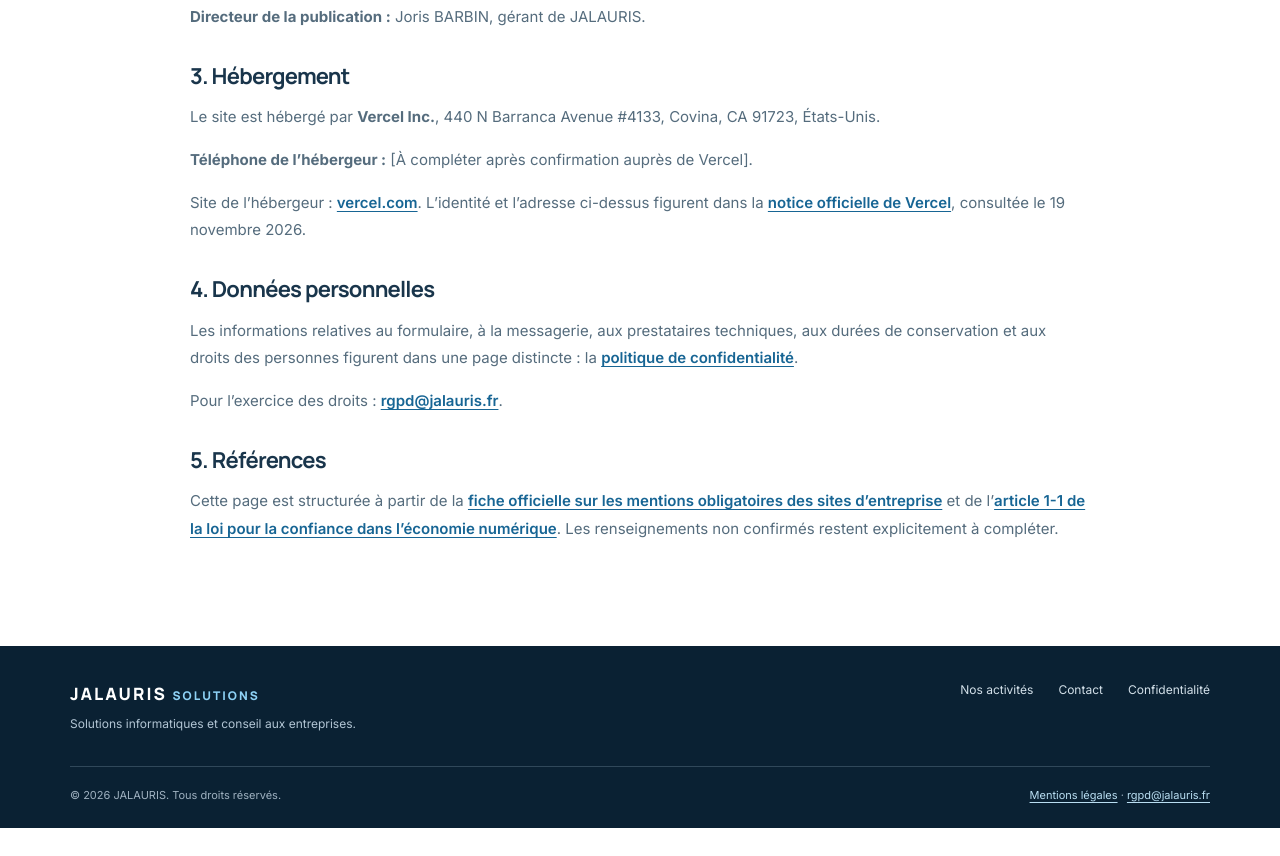
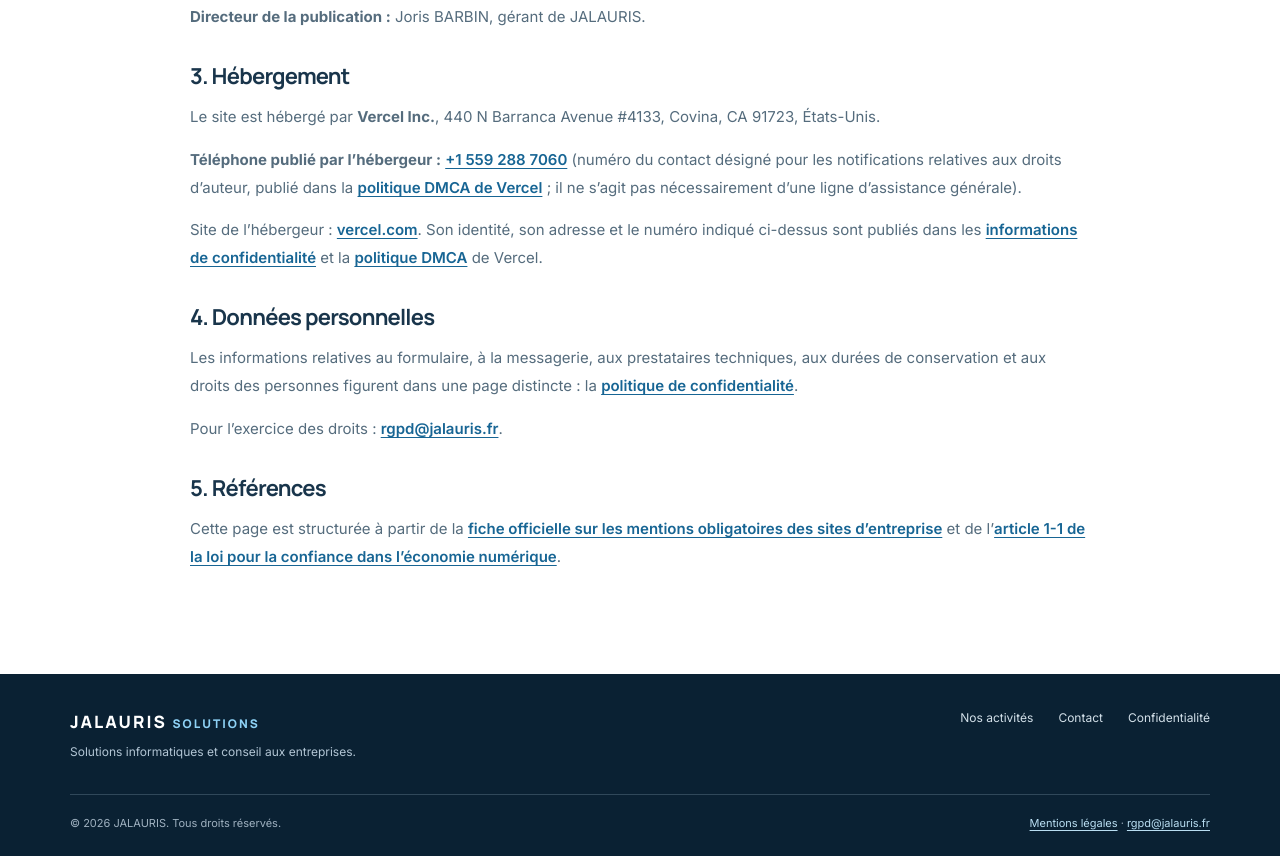
Before and after one commit to jorisbarbin/Jalauris_solutions, a plain HTML site: page mentions-legales.html in a window 1280 px wide. Shown: the part 1128-1984 px from the top of the page. Before the commit the page ends 1956 px from the top, so only its background shows below. Drawn offline with Linux system fonts and the light colour scheme.

Commit message:
Finalise les mentions légales : numéro Vercel sourcé et retrait des mentions en attente

```diff
--- a/mentions-legales.html
+++ b/mentions-legales.html
@@ -55,13 +55,13 @@
 
       <h2>3. Hébergement</h2>
       <p>Le site est hébergé par <strong>Vercel Inc.</strong>, 440 N Barranca Avenue #4133, Covina, CA 91723, États-Unis.</p>
-      <p><strong>Téléphone de l’hébergeur :</strong> [À compléter après confirmation auprès de Vercel].</p>
-      <p>Site de l’hébergeur : <a href="https://vercel.com/">vercel.com</a>. L’identité et l’adresse ci-dessus figurent dans la <a href="https://vercel.com/legal/privacy-notice">notice officielle de Vercel</a>, consultée le 19 novembre 2026.</p>
+      <p><strong>Téléphone publié par l’hébergeur :</strong> <a href="tel:+15592887060">+1 559 288 7060</a> (numéro du contact désigné pour les notifications relatives aux droits d’auteur, publié dans la <a href="https://vercel.com/legal/dmca-policy" target="_blank" rel="noopener noreferrer">politique DMCA de Vercel</a> ; il ne s’agit pas nécessairement d’une ligne d’assistance générale).</p>
+      <p>Site de l’hébergeur : <a href="https://vercel.com/">vercel.com</a>. Son identité, son adresse et le numéro indiqué ci-dessus sont publiés dans les <a href="https://vercel.com/legal/privacy-notice">informations de confidentialité</a> et la <a href="https://vercel.com/legal/dmca-policy">politique DMCA</a> de Vercel.</p>
       <h2>4. Données personnelles</h2>
       <p>Les informations relatives au formulaire, à la messagerie, aux prestataires techniques, aux durées de conservation et aux droits des personnes figurent dans une page distincte : la <a href="/politique-confidentialite.html">politique de confidentialité</a>.</p>
       <p>Pour l’exercice des droits : <a href="mailto:rgpd@jalauris.fr">rgpd@jalauris.fr</a>.</p>
       <h2>5. Références</h2>
-      <p>Cette page est structurée à partir de la <a href="https://entreprendre.service-public.gouv.fr/vosdroits/F37351">fiche officielle sur les mentions obligatoires des sites d’entreprise</a> et de l’<a href="https://www.legifrance.gouv.fr/codes/article_lc/LEGIARTI000049568614">article 1-1 de la loi pour la confiance dans l’économie numérique</a>. Les renseignements non confirmés restent explicitement à compléter.</p>
+      <p>Cette page est structurée à partir de la <a href="https://entreprendre.service-public.gouv.fr/vosdroits/F37351">fiche officielle sur les mentions obligatoires des sites d’entreprise</a> et de l’<a href="https://www.legifrance.gouv.fr/codes/article_lc/LEGIARTI000049568614">article 1-1 de la loi pour la confiance dans l’économie numérique</a>. </p>
     </div></section>
   </main>
   <footer class="footer">
```
